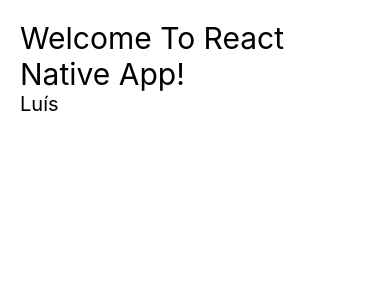
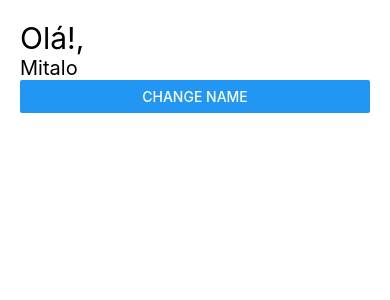
Before and after one commit to mitaloammon/react-native-app, a React Native app: screen / in a window 390 px wide. Shown: the top 300 px of the page. Built offline with nearby package versions, Linux system fonts and the light colour scheme.

Commit message:
include hook useState

```diff
--- a/src/App.tsx
+++ b/src/App.tsx
@@ -1,12 +1,29 @@
-import React from "react";
-import { StyleSheet, SafeAreaView } from 'react-native';
+import React, {useState} from "react";
+import { StyleSheet, SafeAreaView, Button } from 'react-native';
 import Header from "./components/Header/Index";
 
 // import { container } from './styles'
 const App: React.FC = () => {
+    const [name, setName] = useState<string>('Mitalo');
+    const [title, setTitle] = useState<string>('Olá!,');
+
+    /**
+     * Callback
+     */
+    const handlePressButton = () => {
+      setName((old) => {
+        if(old == 'Mitalo'){
+          return 'Miguel';
+        } else {
+          return 'Mitalo';
+        }
+      });
+    };
+
     return (
       <SafeAreaView style={style.App}>
-        <Header name="Luís" title="Welcome To React Native App!"/>
+        <Header title={title}name={name}/>
+        <Button title="Change name" onPress={handlePressButton}/>
       </SafeAreaView>
     );
 };
```
